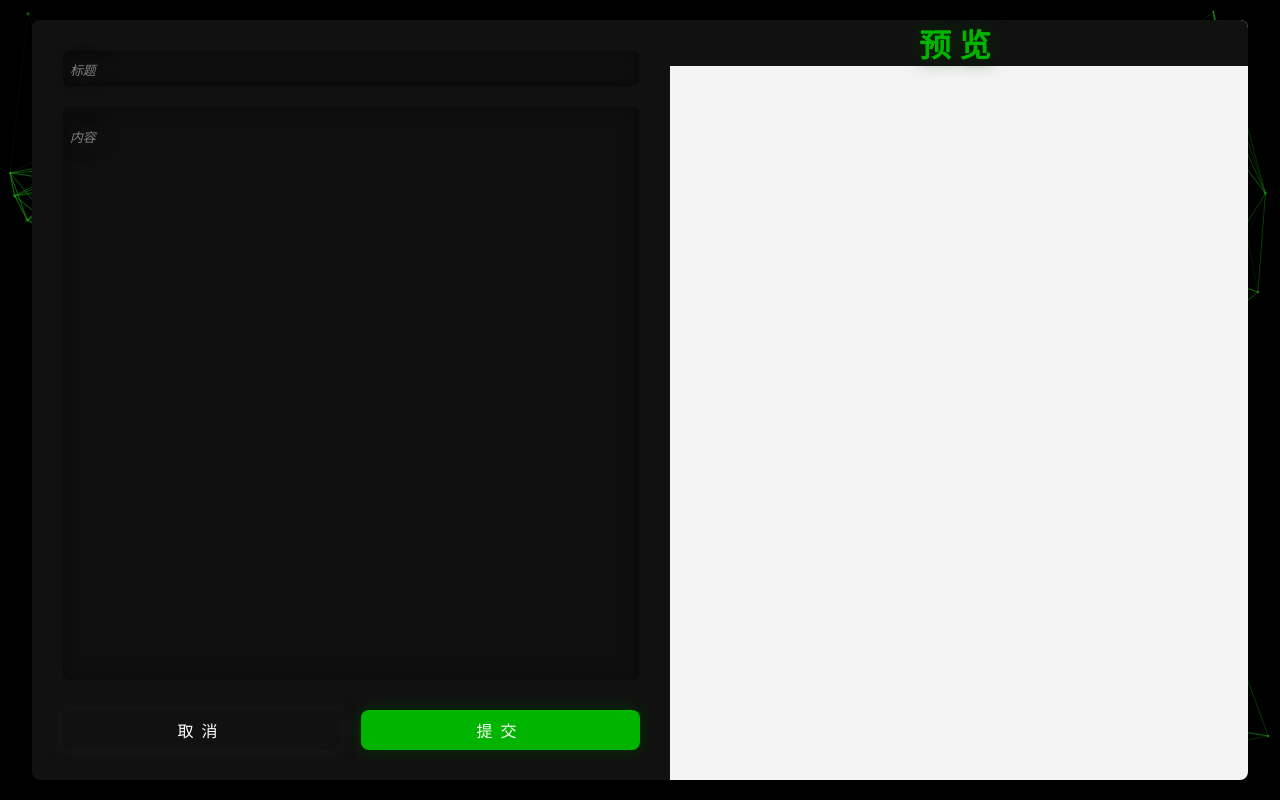
After one commit to AndersonPineap/leaftech-website, a Flask app: page /article/upload in a window 1280 px wide. The commit adds this page. Run offline with Flask 2, Linux system fonts and the light colour scheme.

Commit message:
添加了文章系统的基础

```diff
--- a/app.py
+++ b/app.py
@@ -1,20 +1,22 @@
-import os,json,base64
+import os,json,base64,time
 from hashlib import md5
 from gevent import pywsgi
 from flask import request,Flask,render_template,make_response,session,jsonify
 
 # 数据库加密
-def userdb_encode(db:dict)->bool:
+def db_encode(db:dict,db_file:str)->bool:
     try:
-        with open('userdb',mode="w",encoding="utf-8") as f:
+        with open(db_file,mode="w",encoding="utf-8") as f:
             f.write((base64.b64encode(json.dumps(db).encode("utf-8"))).decode("utf-8"))
         return True
     except:
         return False
 
 # 数据库解密
-def userdb_decode(db:str)->dict:
-    return json.loads(base64.b64decode(db.encode("utf-8")).decode("utf-8"))
+def db_decode(db:str)->dict:
+    with open(db,mode="r",encoding="utf-8") as f:
+        data = f.read()
+    return json.loads(base64.b64decode(data.encode("utf-8")).decode("utf-8"))
 
 app = Flask(__name__)
 app.secret_key = os.urandom(24)
@@ -25,7 +27,8 @@ def home():
     if 'username' in session:
         username = session["username"]
         return render_template('index.html',
-                                username=username
+                                username=username,
+                                articles = db_decode('articledb').values()
                                 )
     else:
         return render_template('sign_in.html')
@@ -33,8 +36,7 @@ def home():
 # 登录api
 @app.route('/login', methods = ['POST'])
 def login():
-    with open('userdb',mode="r",encoding="utf-8") as f:
-        userdb = userdb_decode(f.read())
+    userdb = db_decode('userdb')
     print(userdb)
     username = request.form["username"]
     password = request.form["password"]
@@ -46,19 +48,74 @@ def login():
             res = {
                 'code':200
             }
-            return jsonify(res)
         else:
             # 密码错误
             res = {
                 'code':300
             }
-            return jsonify(res)
     else:
         # 账号不存在
         res = {
             'code':400
         }
+    return jsonify(res)
+
+# 编辑和上传文章
+@app.route('/article/upload',methods=['POST', 'GET'])
+def getArticle():
+    if request.method == "GET":
+        return render_template('mark_editor.html')
+    else:
+        print(request.form)
+        try:
+            editor = session["username"]
+        except:
+            res = {
+                "code": 400
+            }
+            return jsonify(res)
+        article = request.form["article"]
+        title = request.form["title"]
+        uid = md5((str(time.time())+title).encode("utf-8")).hexdigest()
+        try:
+            articledb = db_decode('articledb')
+        except:
+            articledb = {}
+        print(articledb)
+        articledb[uid] = {
+            "title": title,
+            "editor": editor,
+            "article": article,
+            "uid": uid
+        }
+        try:
+            db_encode(articledb,'articledb')
+            res = {
+                "code": 200,
+                "uid": uid
+            }
+        except:
+            res = {
+                "code": 300
+            }
         return jsonify(res)
+
+@app.route('/article/<uid>',methods=['GET'])
+def sendArticle(uid):
+    try:
+        articledb = db_decode('articledb')
+        print(articledb)
+        data = articledb.get(uid)
+        if data == None:
+            return render_template('404.html')
+        return render_template('article.html',
+                        title = data["title"],
+                        editor = data['editor'],
+                        article = data['article'],
+                        uid = data["uid"]
+                        )
+    except:
+        return render_template('404.html')
 
 server =  pywsgi.WSGIServer(('0.0.0.0',8080),app)
 server.serve_forever()
--- a/static/public/css/form.css
+++ b/static/public/css/form.css
@@ -29,6 +29,8 @@
     align-items: center;
     gap: 30px;
     width: 100%;
+    height: 100%;
+    flex: 1;
 }
 /* 子级div盒子 */
 .form div
@@ -40,6 +42,13 @@
     align-items: center;
     width: 100%;
     gap: 20px;
+}
+textarea.input_text
+{
+    resize: none;
+    height: 100%;
+    overflow: auto;
+    font-style: normal;
 }
 /*input输入框*/
 .input_text
@@ -57,6 +66,8 @@
 {
     position: absolute;
     left: 8px;
+    top: 10px;
+    transform: translateY(0);
     pointer-events: none;
     color: rgb(130, 130, 130);
     text-shadow: rgba(30, 30, 30) 0 0 20px;
@@ -84,7 +95,8 @@
 .input_text:valid~i,
 .input_text:focus~i
 {
-    margin-bottom: 65px;
+    transform: translateY(-120%);
+    /* margin-bottom: 65px; */
     color: rgb(0, 180, 0);
     font-size: 1.2em;
     text-shadow: rgb(0, 50, 0) 0 0 20px;
--- /dev/null
+++ b/static/public/js/mark_editor.js
@@ -0,0 +1,54 @@
+let output = document.getElementById("output");
+let input = document.getElementById("input");
+let input_t = document.getElementById('title')
+
+input.addEventListener('change',()=>{
+    let data = input.value;
+    output.innerHTML = marked.parse(data);
+    hljs.highlightAll();
+})
+
+document.getElementById("submit").addEventListener('click',(e)=>{
+    showInfo('normal','正在提取数据');
+    let article = input.value;
+    let title = input_t.value;
+    console.log(title);
+    if(article.value==''){
+        showInfo("warning","请填把表单填写完整",e.clientX,e.clientY);
+        input.focus();
+        return;
+    }
+    if(title == ''){
+        showInfo("warning","请填把表单填写完整",e.clientX,e.clientY);
+        input_t.focus();
+        return;
+    }
+    let form = new FormData();
+    form.append('title',title);
+    form.append('article',article);
+    showInfo('normal','开始提交表单');
+    let xhr = new XMLHttpRequest();
+    xhr.open('POST','/article/upload');
+    showInfo('normal','已发送数据');
+    xhr.onreadystatechange = ()=>{
+        if(xhr.readyState===4){
+            let resp = xhr.responseText;
+            console.log(resp);
+            resp = JSON.parse(resp);
+            if (resp["code"]==200){
+                showInfo('success',`上传成功，你的文章uid为${resp["uid"]}`);
+                input.value = '';
+                input_t.value = '';
+            } else if (resp["code"]==300) {
+                showInfo('error', '服务器读写错误');
+            } else {
+                showInfo('warning','请先登录');
+                window.open('/','_blank')
+            }
+        }
+    }
+    xhr.send(form);
+})
+document.getElementById("cancel").addEventListener('click',()=>{
+
+})
--- /dev/null
+++ b/templates/mark_editor.html
@@ -0,0 +1,91 @@
+<!DOCTYPE html>
+<html lang="en">
+<head>
+    <meta charset="UTF-8">
+    <meta http-equiv="X-UA-Compatible" content="IE=edge">
+    <meta name="viewport" content="width=device-width, initial-scale=1.0">
+    <link rel="stylesheet" href="/static/public/css/form.css">
+    <link rel="stylesheet" href="/static/public/css/github-dark.min.css">
+    <link rel="stylesheet" href="/static/public/css/main.css">
+    <link rel="stylesheet" href="/static/public/css/form.css">
+    <link rel="shortcut icon" href="/static/resource/images/favicon.ico" type="image/x-icon">
+    <title>文章编辑器</title>
+    <style>
+        body>main
+        {
+            position: absolute;
+            top: 50%;
+            left: 50%;
+            transform: translate(-50%,-50%);
+            width: 95%;
+            height: 95vh;
+            border-radius: 8px;
+            display: flex;
+            flex-direction: row;
+            overflow: hidden;
+        }
+        body>main>div.flex-card
+        {
+            border-radius: 0;
+            min-width: 400px;
+            width: 100%;
+        }
+        body>main>div.flex-card>form
+        {
+            height: 100%;
+            flex: 1;
+        }
+        body>main>div:last-of-type
+        {
+            background-color: #f4f4f4;
+            overflow: auto;
+            width: 100%;
+            min-width: 400px;
+        }
+        body>main>div:last-of-type>h3
+        {
+            background: rgb(17, 17, 17);
+            text-align: center;
+            letter-spacing: 0.25em;
+            color: rgb(0, 180, 0);
+            font-weight: 800;
+            font-size: 2em;
+            text-shadow: rgb(0, 50, 0) 0 0 20px;
+        }
+        #output
+        {
+            padding: 20px;
+        }
+    </style>
+</head>
+<body>
+    <canvas id="background"></canvas>
+    <main>
+        <div class="flex-card form">
+            <form id="articleData">
+                <div>
+                    <input type="text" class="input_text" name="title" id="title" required>
+                    <i>标题</i>
+                </div>
+                <div style="height: 100%;">
+                    <textarea class="input_text" id="input" name="articel" required></textarea>
+                    <i>内容</i>
+                </div>
+            </form>
+            <div>
+                <input type="button" value="取消" class="btn" id="cancel">
+                <input type="submit" value="提交" class="btn" id="submit">
+            </div>
+        </div>
+        <div>
+            <h3>预览</h3>
+            <div id="output">
+        </div>
+    </main>
+</body>
+<script src="/static/public/js/GM.js"></script>
+<script src="/static/public/js/background.js"></script>
+<script src="/static/public/js/highlight.min.js"></script>
+<script src="/static/public/js/marked.min.js"></script>
+<script src="/static/public/js/mark_editor.js"></script>
+</html>
```
Also changed, not shown: templates/article.html (added, +45 -0 lines), templates/index.html (+7 -0 lines), README.md, 1 other file.
